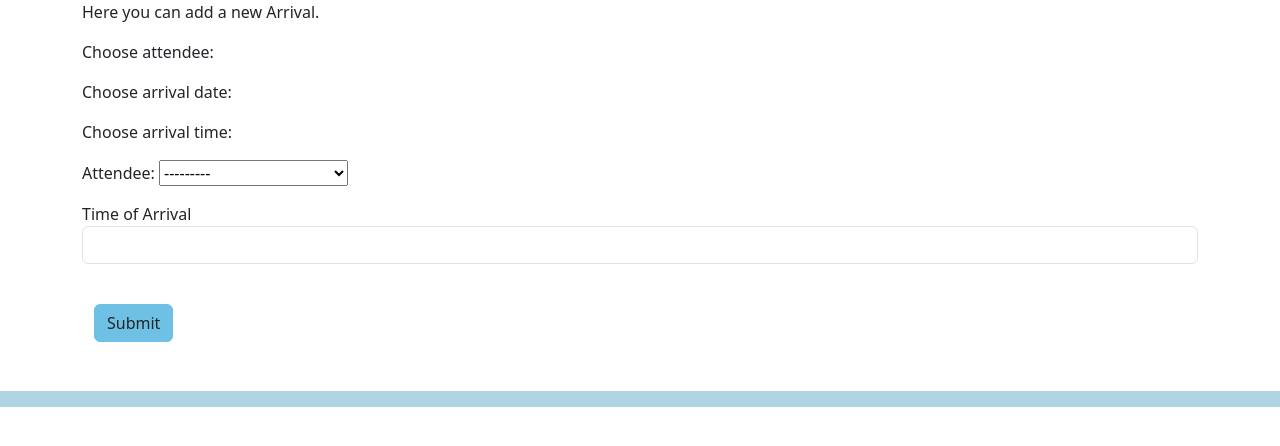
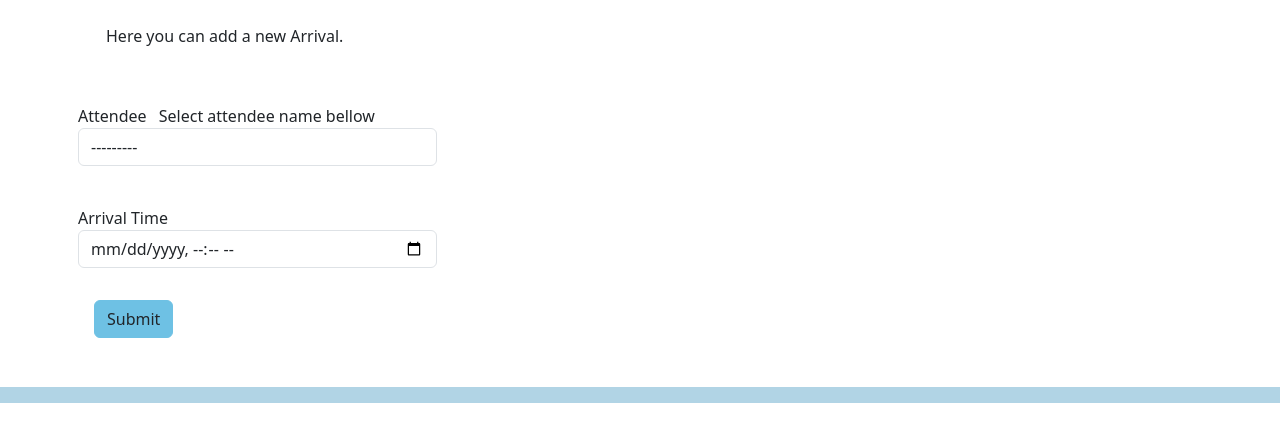
Before and after one commit to petmetic/conference-app, a Django app: page /arrivals/add/ in a window 1280 px wide. Shown: the part 106-552 px from the top of the page. Run offline with Django 5.2, Linux system fonts and the light colour scheme; tables that the repository leaves empty hold one stand-in row (values such as "Sample post").

Commit message:
adde help text to select attendee in add arrival page

```diff
--- a/src/web/forms.py
+++ b/src/web/forms.py
@@ -122,19 +122,25 @@ class ArrivalForm(ModelForm):
     def __init__(self, *args, **kwargs):
 
         super(ArrivalForm, self).__init__(*args, **kwargs)
-        self.fields["attendee"] = forms.ModelChoiceField(
-            queryset=Attendee.objects.all().order_by("surname"),
-        )
+        self.fields["attendee"].help_text = "Select attendee name bellow"
 
-    arrival = forms.DateTimeField(
-        label="Time of Arrival",
+    attendee = forms.ModelChoiceField(
+        queryset=Attendee.objects.all().order_by("surname"),
+        label="Attendee",
+        label_suffix="",
+        widget=forms.Select(attrs={"class": "form-control"}),
+    )
+
+    arrival = forms.DateField(
+        label="Arrival Time",
         label_suffix="",
         widget=forms.DateTimeInput(
             format="%Y-%m-%d %H:%M:%S",
-            attrs={"class": "form-control", "type": "datetime"},
+            attrs={"class": "form-control", "type": "datetime-local"},
         ),
     )
 
     class Meta:
         model = Arrival
+
         fields = ["attendee", "arrival"]
--- a/src/web/templates/web/arrivals_add.html
+++ b/src/web/templates/web/arrivals_add.html
@@ -2,13 +2,24 @@
 {% block title %}Add Arrival{% endblock %}
 
 {% block content %}
-<p>Here you can add a new Arrival.</p>
-<p>Choose attendee:</p>
-<p>Choose arrival date:</p>
-<p>Choose arrival time:</p>
+<p class="m-4">Here you can add a new Arrival.</p>
 <form action="{% url 'arrivals_add' %}" method="post" class="row align-items-end">
     {% csrf_token %}
-    {{form.as_p}}
+    <div class="row g-3">
+        <div class="col-md-4  pb-2 fw-light">
+            {{ form.attendee.errors }}
+            {{ form.attendee.label_tag }}
+            <span class="fw-lighter p-2">{{ form.attendee.help_text }}</span>
+            {{ form.attendee }}
+        </div>
+    </div>
+    <div class="row g-3">
+        <div class="col-md-4  pb-2 fw-light">
+            {{ form.arrival.errors }}
+            {{ form.arrival.label_tag }}
+            {{ form.arrival }}
+        </div>
+    </div>
     <div class="col-12 p-4">
         {{ form.non_field_errors }}
         <button type="submit" name="submit" class="btn btn-body">Submit</button>
```
